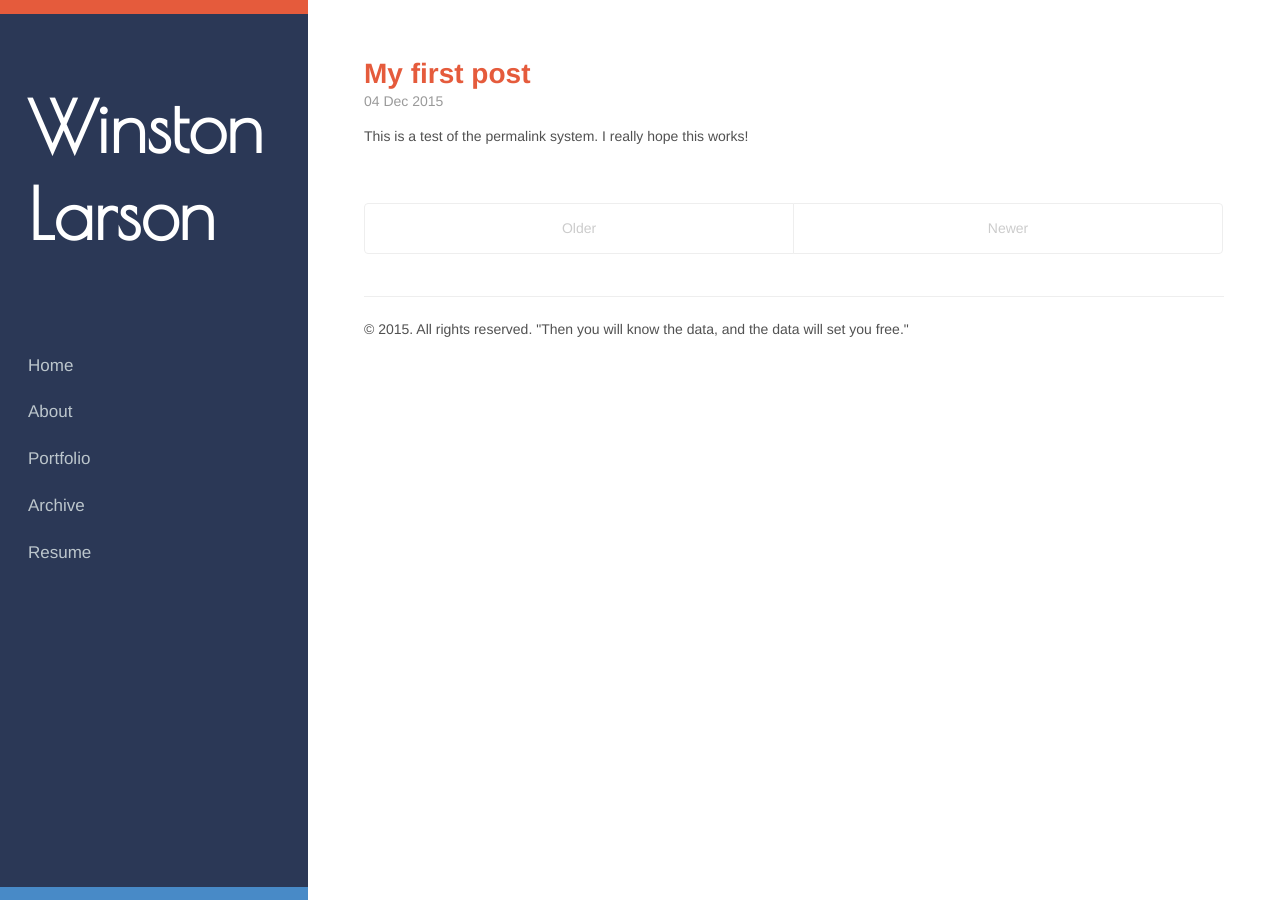
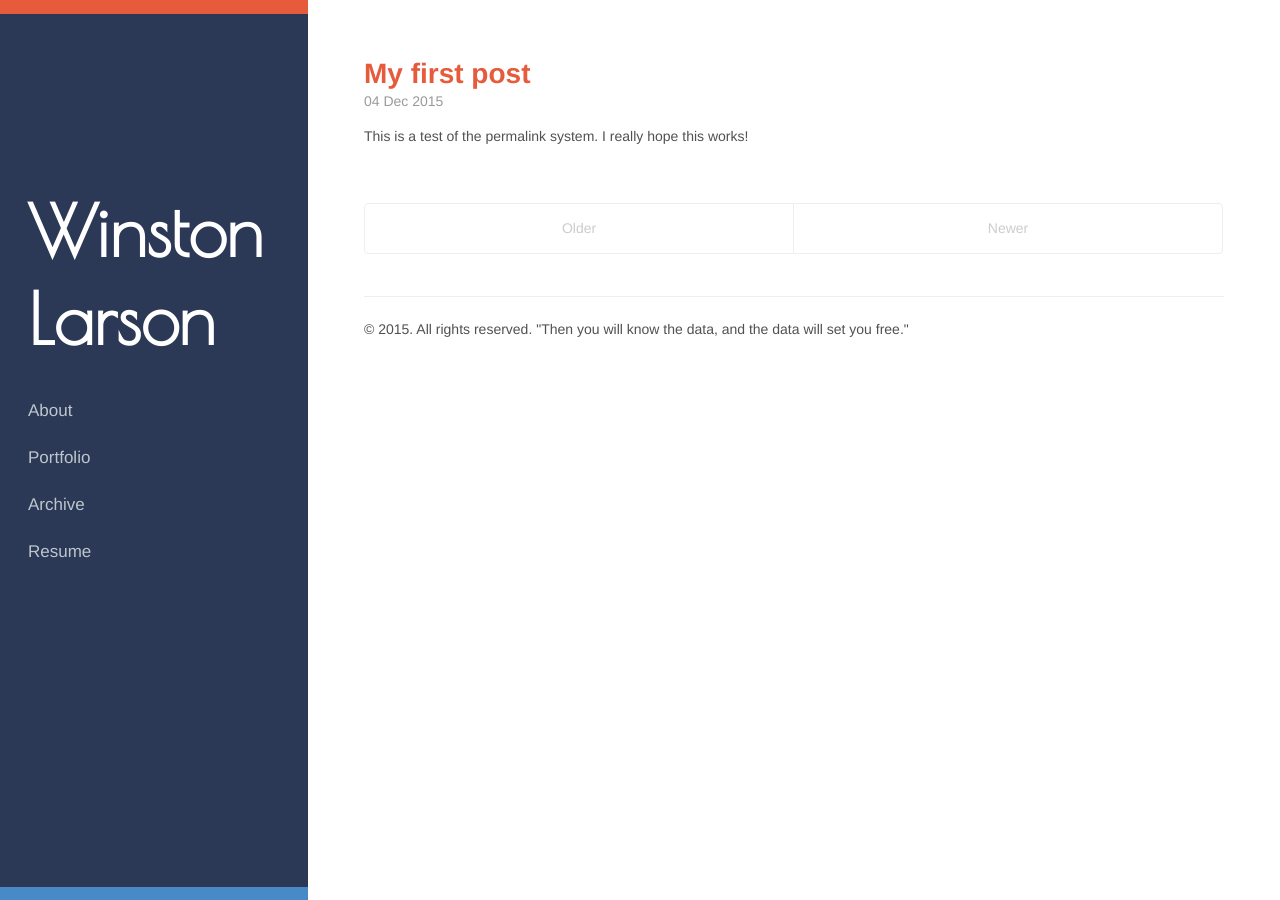
Before and after one commit to winstonlarson/old_website, a Jekyll site: the page built from index.html, in a window 1280 px wide. Built offline with Jekyll 4.4.1, drawn with Linux system fonts in a browser that asks for light colours; some web fonts are replaced; the list of posts is cut into pages by our own code.

Commit message:
fixed sidebar

```diff
--- a/_includes/sidebar.html
+++ b/_includes/sidebar.html
@@ -17,7 +17,7 @@
       <p class="lead">{{ site.description }}</p>
     </div>
     <nav class="sidebar-nav">
-      <a class="sidebar-nav-item{% if page.url == site.baseurl %} active{% endif %}" href="{{ site.baseurl }}">Home</a>
+      <!-- <a class="sidebar-nav-item{% if page.url == site.baseurl %} active{% endif %}" href="{{ site.baseurl }}">Home</a> -->
       <a class="sidebar-nav-item{% if page.url == node.url %} active{% endif %}" href="/about">About</a>
       <a class="sidebar-nav-item{% if page.url == node.url %} active{% endif %}" href="/portfolio">Portfolio</a>
       <a class="sidebar-nav-item{% if page.url == node.url %} active{% endif %}" href="/archive">Archive</a>
--- a/public/css/hyde.css
+++ b/public/css/hyde.css
@@ -125,7 +125,7 @@
 }
 @media (min-width: 48em) {
   .sidebar-about h1 {
-    margin-bottom: 6rem;
+    margin-bottom: 10%;
   }
 }
 
@@ -157,7 +157,7 @@
   .sidebar-sticky {
     position: absolute;
     right:  1rem;
-    top: 5rem;
+    top: 20%;
     left:   1rem;
   }
 }
```
Also changed, not shown: 11 other files.
